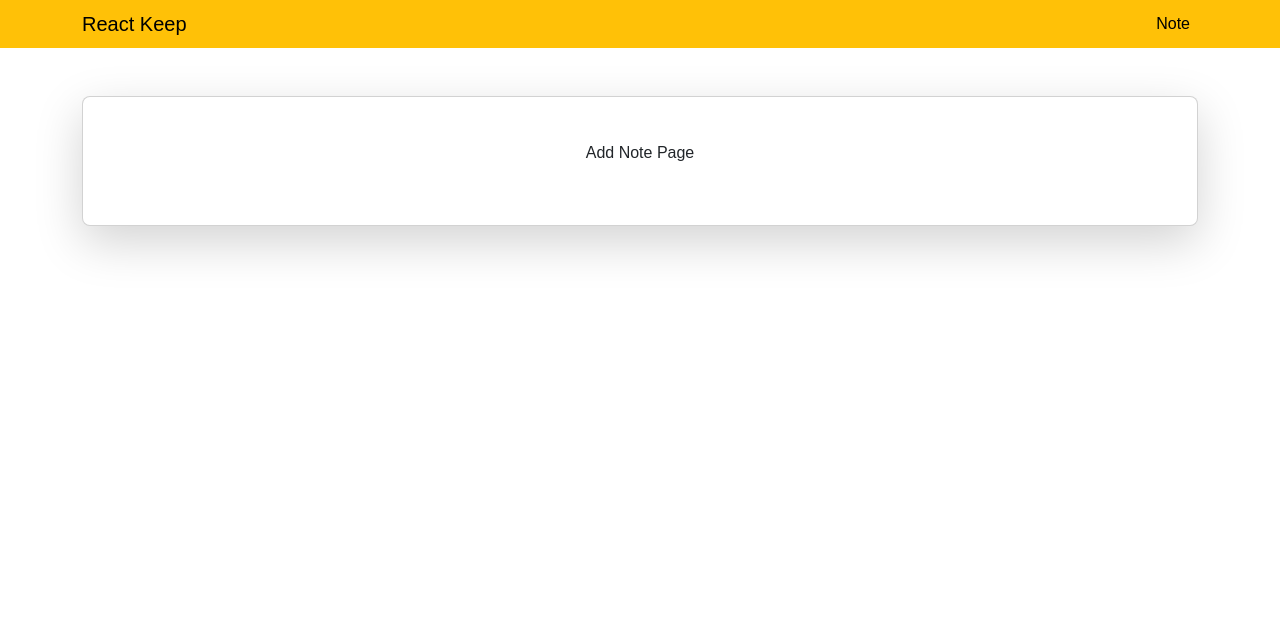
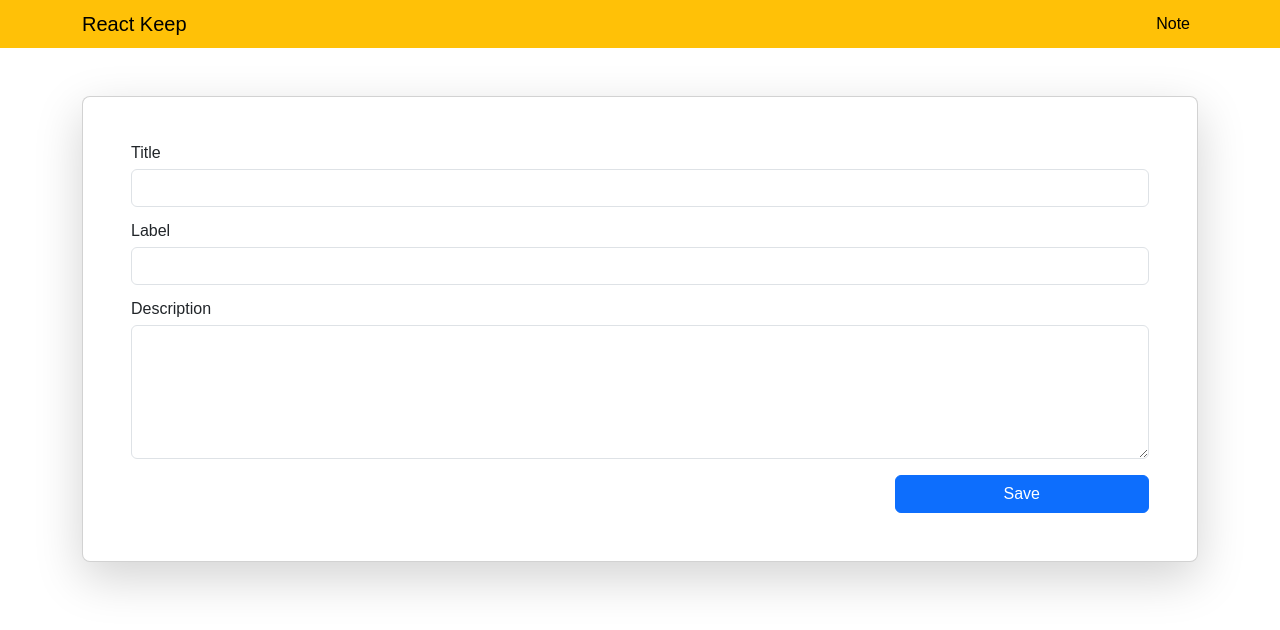
Before and after one commit to audie38/mern-project, a React (Vite) app in the folder react-keep/client/: page /note in a window 1280 px wide. Shown: the top 630 px of the page. Built offline with nearby package versions, Linux system fonts and the light colour scheme.

Commit message:
Implement useInput Custom Hook

```diff
--- a/react-keep/client/src/components/note/NoteForm.jsx
+++ b/react-keep/client/src/components/note/NoteForm.jsx
@@ -1,12 +1,64 @@
 import Card from "../ui/Card";
 import PropTypes from "prop-types";
+import useInput from "../../hooks/use-input";
+import { useNavigate } from "react-router-dom";
 
 const NoteForm = (props) => {
-  let content = <p>Add Note Page</p>;
+  const navigate = useNavigate();
+  const textValidation = (text) => {
+    return text.trim() !== "";
+  };
+
   if (props.isEdit) {
-    content = <p>Edit Note Page</p>;
+    console.log("Edit Mode");
   }
-  return <Card className="d-flex justify-content-center align-items-center">{content}</Card>;
+
+  const { value: title, error: titleInvalid, valid: titleIsValid, inputChangeHandler: onTitleChangeHandler, inputBlurHandler: onTitleBlurHandler, reset: resetTitle } = useInput(textValidation);
+  const { value: label, error: labelInvalid, valid: labelIsValid, inputChangeHandler: onLabelChangeHandler, inputBlurHandler: onLabelBlurHandler, reset: resetLabel } = useInput(textValidation);
+  const { value: desc, error: descInvalid, valid: descIsValid, inputChangeHandler: onDescChangeHandler, inputBlurHandler: onDescBlurHandler, reset: resetDesc } = useInput(textValidation);
+
+  const submitHandler = (event) => {
+    event.preventDefault();
+    if (titleIsValid && labelIsValid && descIsValid) {
+      if (confirm("Save Changes ?")) {
+        resetTitle();
+        resetLabel();
+        resetDesc();
+        navigate("/");
+      }
+    }
+  };
+
+  return (
+    <Card>
+      <form onSubmit={submitHandler}>
+        <div className="mb-3">
+          <label htmlFor="noteTitle" className="form-label">
+            Title
+          </label>
+          <input type="text" value={title} onChange={onTitleChangeHandler} onBlur={onTitleBlurHandler} name="noteTitle" id="noteTitle" className="form-control" />
+          {titleInvalid && <div className="form-text text-danger">Title Cannot be Empty</div>}
+        </div>
+        <div className="mb-3">
+          <label htmlFor="noteLabel" className="form-label">
+            Label
+          </label>
+          <input type="text" value={label} onChange={onLabelChangeHandler} onBlur={onLabelBlurHandler} name="noteLabel" id="noteLabel" className="form-control" />
+          {labelInvalid && <div className="form-text text-danger">Label Cannot be Empty</div>}
+        </div>
+        <div className="mb-3">
+          <label htmlFor="noteDesc" className="form-label">
+            Description
+          </label>
+          <textarea value={desc} onChange={onDescChangeHandler} onBlur={onDescBlurHandler} className="form-control" id="noteDesc" rows={5}></textarea>
+          {descInvalid && <div className="form-text text-danger">Description Cannot be Empty</div>}
+        </div>
+        <div className="d-flex">
+          <button className="btn btn-primary w-25 ms-auto">Save</button>
+        </div>
+      </form>
+    </Card>
+  );
 };
 
 NoteForm.propTypes = {
--- a/react-keep/client/src/hooks/use-input.jsx
+++ b/react-keep/client/src/hooks/use-input.jsx
@@ -18,8 +18,9 @@ const inputStateReducer = (state, action) => {
   }
 };
 
-const useInput = (validate) => {
-  const [inputState, dispatch] = useReducer(inputStateReducer, initialState);
+const useInput = (validate, existingValue = null) => {
+  const initStateVal = existingValue ? existingValue : initialState;
+  const [inputState, dispatch] = useReducer(inputStateReducer, initStateVal);
   const valueIsValid = validate(inputState.value);
   const hasError = !valueIsValid && inputState.isTouched;
 
```
Also changed, not shown: 1 other file (tests, documents, lock files or other folders).
